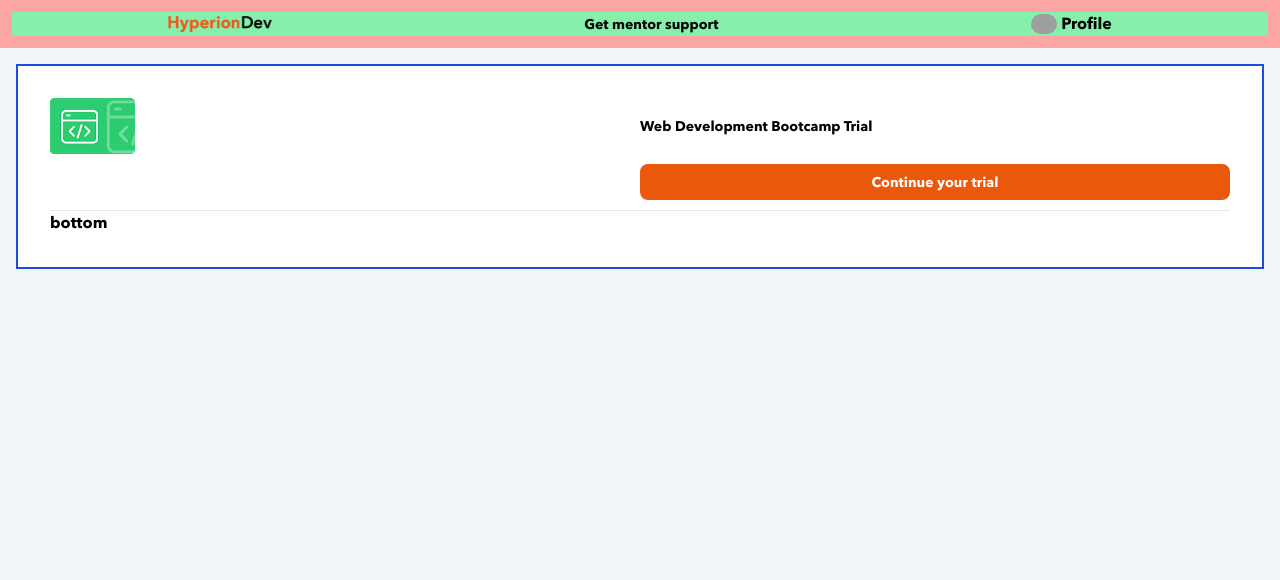
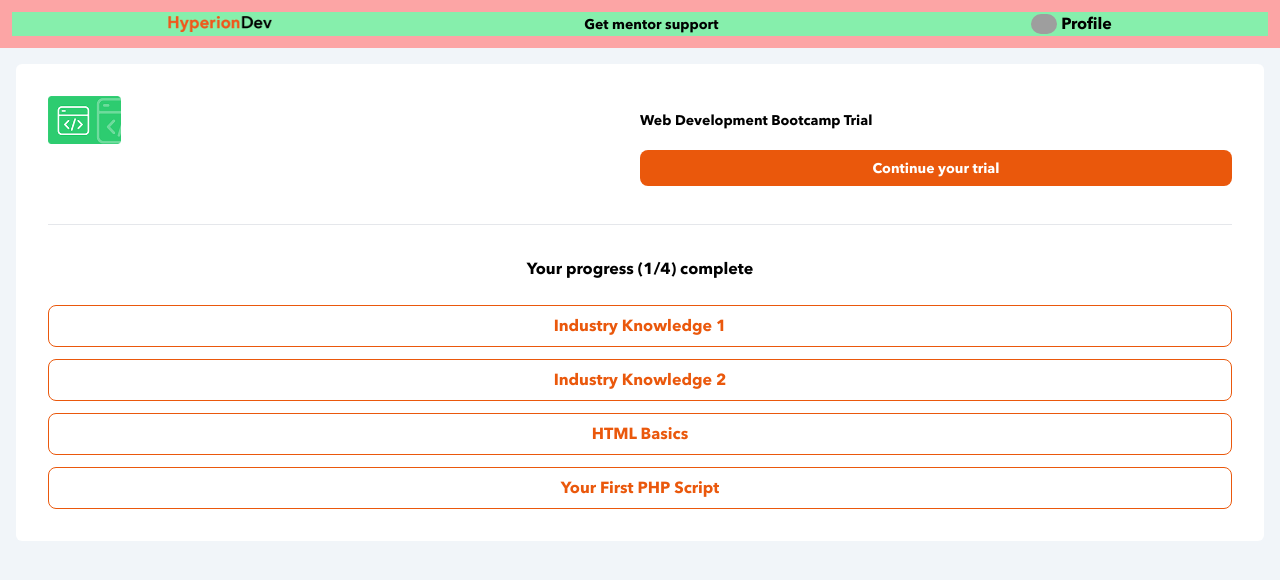
Before and after one commit to lazybump/Hyperion, a React (Vite) app: page / in a window 1280 px wide. Shown: the top 580 px of the page. Built offline with nearby package versions, Linux system fonts and the light colour scheme; grey boxes are pictures that could not be loaded.

Commit message:
build bottom section

```diff
--- a/src/MainContent.tsx
+++ b/src/MainContent.tsx
@@ -1,17 +1,43 @@
+import { useState } from "react";
+
+interface TopicsType {
+  id: number;
+  name: string;
+}
+
+const topics: TopicsType[] = [
+  { id: 1, name: "Industry Knowledge 1" },
+  { id: 2, name: "Industry Knowledge 2" },
+  { id: 3, name: "HTML Basics" },
+  { id: 4, name: "Your First PHP Script" },
+];
+
 const MainContent = () => {
   return (
-    <main className="border-2 border-blue-700 bg-white m-4 p-8">
-      <section className="border-b grid grid-cols-2 grid-rows-2 items-center">
+    <main className="bg-white m-4 p-8 rounded-md">
+      <section className="grid grid-cols-2 grid-rows-2 items-center">
         <img
           src="/assets/images/beginner-php-fundamentals.png"
-          className="h-14"
+          className="h-12"
         />
         <h1 className="text-sm">Web Development Bootcamp Trial</h1>
         <button className="col-start-2 bg-primary text-white text-sm rounded-lg py-2">
           Continue your trial
         </button>
       </section>
-      <section>bottom</section>
+      <section className="border-t mt-8 pt-8">
+        <h2 className="text-center mb-6">Your progress (1/4) complete</h2>
+        <div className="flex flex-col space-y-3">
+          {topics.map((topic) => (
+            <button
+              key={topic.id}
+              className="border-[1px] border-primary rounded-lg py-2 text-primary"
+            >
+              {topic.name}
+            </button>
+          ))}
+        </div>
+      </section>
     </main>
   );
 };
```
